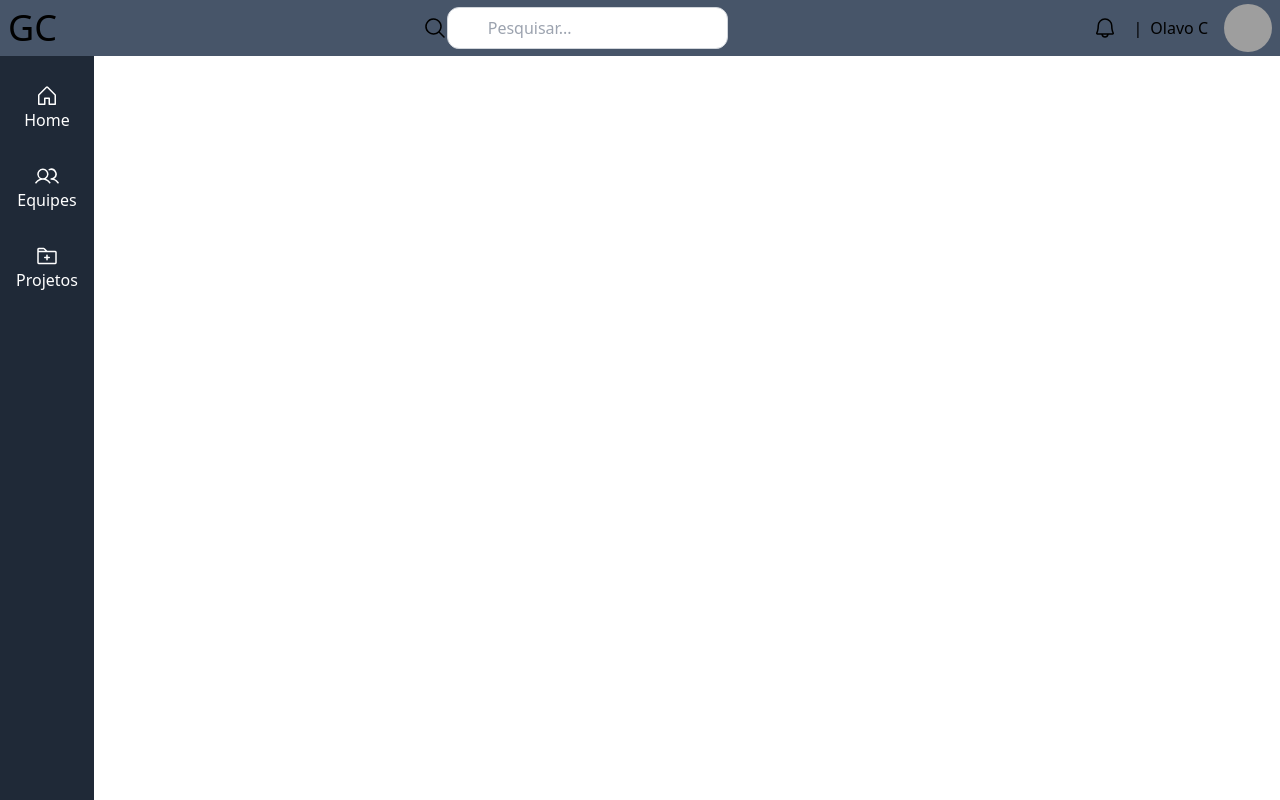
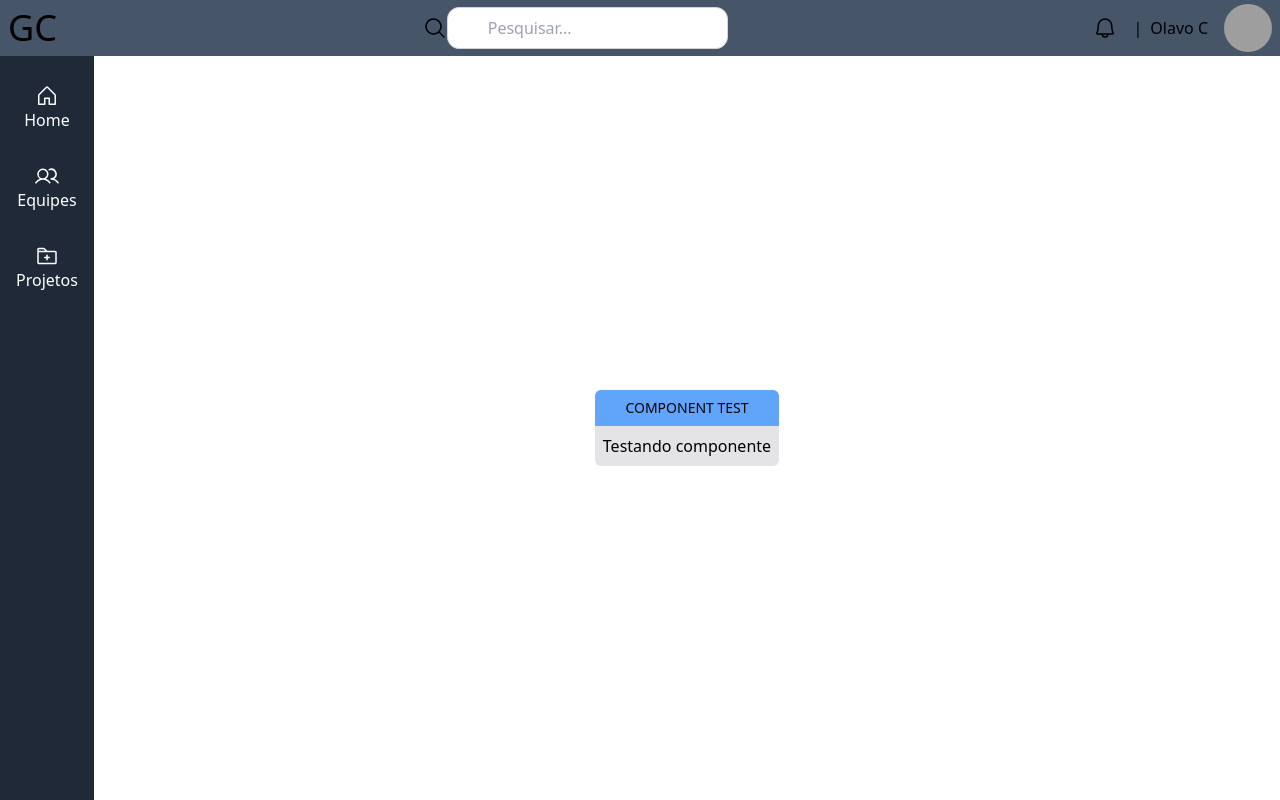
Before and after one commit to Olavo15/Gerenciamento_de_Tarefas, a React (Vite) app in the folder my-project/: page / in a window 1280 px wide. Built offline with nearby package versions, Linux system fonts and the light colour scheme; grey boxes are pictures that could not be loaded.

Commit message:
CARD PROJETO

```diff
--- a/my-project/src/App.tsx
+++ b/my-project/src/App.tsx
@@ -1,3 +1,4 @@
+import CardProjeto from "./components/CardProjeto";
 import Header from "./components/Hearder";
 import SliderBar from "./components/SlidBar";
 
@@ -9,7 +10,9 @@ const App = () => {
         <div className="h-full">
           <SliderBar/>
         </div>
-
+        <div className="flex w-full items-center justify-center gap-5">
+          <CardProjeto description="Testando componente" headerTitle="COMPONENT TEST"/>
+        </div>
 
       </div>
     </div>
--- /dev/null
+++ b/my-project/src/components/CardProjeto.tsx
@@ -0,0 +1,17 @@
+interface ICardProjeto{
+    headerTitle: string;
+    description: string;
+}
+
+export default function CardProjeto(props:ICardProjeto){
+    return (
+        <div className="w-fit rounded-md overflow-hidden bg-zinc-200">
+            <h1 className="w-full py-2 bg-blue-400 text-sm text-center">
+                {props.headerTitle}
+            </h1>
+            <p className="p-2">
+                {props.description}
+            </p>
+        </div>
+    )
+}
--- a/my-project/src/components/SlidBar.tsx
+++ b/my-project/src/components/SlidBar.tsx
@@ -29,7 +29,6 @@ function SliderBar() {
               <label>Projetos</label>
             </a>
           </li>
-
         </ul>
       </nav>
     </aside>
```
